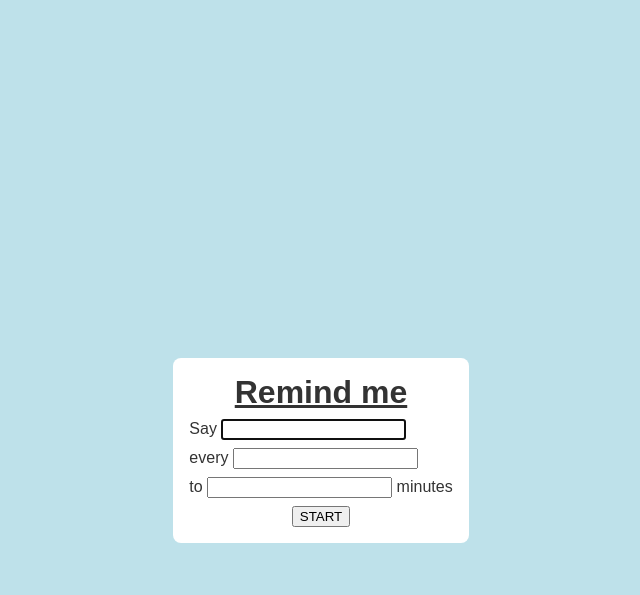
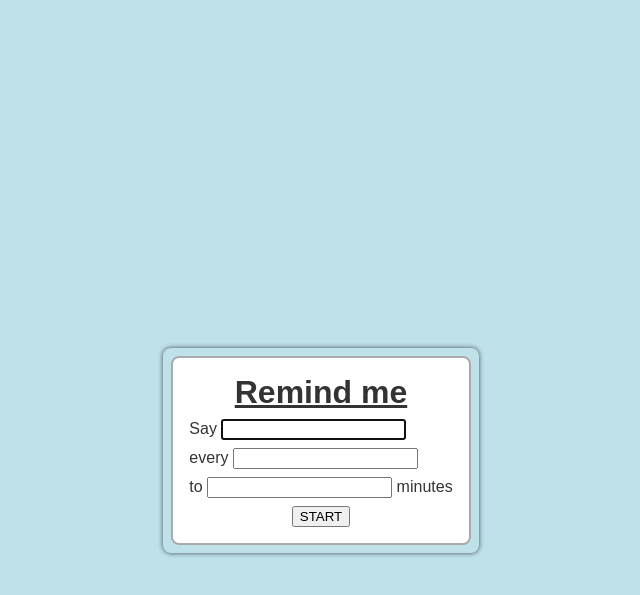
Before and after one commit to mcomella/mcomella.github.com, a Jekyll site: the page app/remind.html, which Jekyll copies as it is, in a window 1280 px wide. Shown: the top 595 px of the page, without its empty margins (319-959 px from the left). Built offline with Jekyll 4.4.1, drawn with Linux system fonts in a browser that asks for light colours.

Commit message:
add WIP UI change.

```diff
--- a/app/remind.html
+++ b/app/remind.html
@@ -15,11 +15,22 @@
         }
 
         #container {
+            padding: 8px;
+            border-radius: 8px;
+            box-shadow: 0px 0px 5px #000000aa;
+        }
+
+        #inner-container {
             padding: 16px;
             background: white;
+            border: 2px solid #aaa;
             color: #333333;
             font-family: sans-serif;
             border-radius: 8px;
+        }
+
+        .active {
+            background: #7eea84;
         }
 
         h1 {
@@ -46,6 +57,7 @@
 </head>
 <body>
     <div id="container">
+        <div id="inner-container">
             <h1>Remind me</h1>
             <form>
                 <div>
@@ -64,6 +76,7 @@
                 <button id="set">START</button>
             </form>
         </div>
+    </div>
 
     <script>
         const STATE_STOPPED = 'STOPPED';
```
Also changed, not shown: other parts of app/remind.html (+5 -3 lines). Lines whose indentation alone changed are shown as unchanged.
